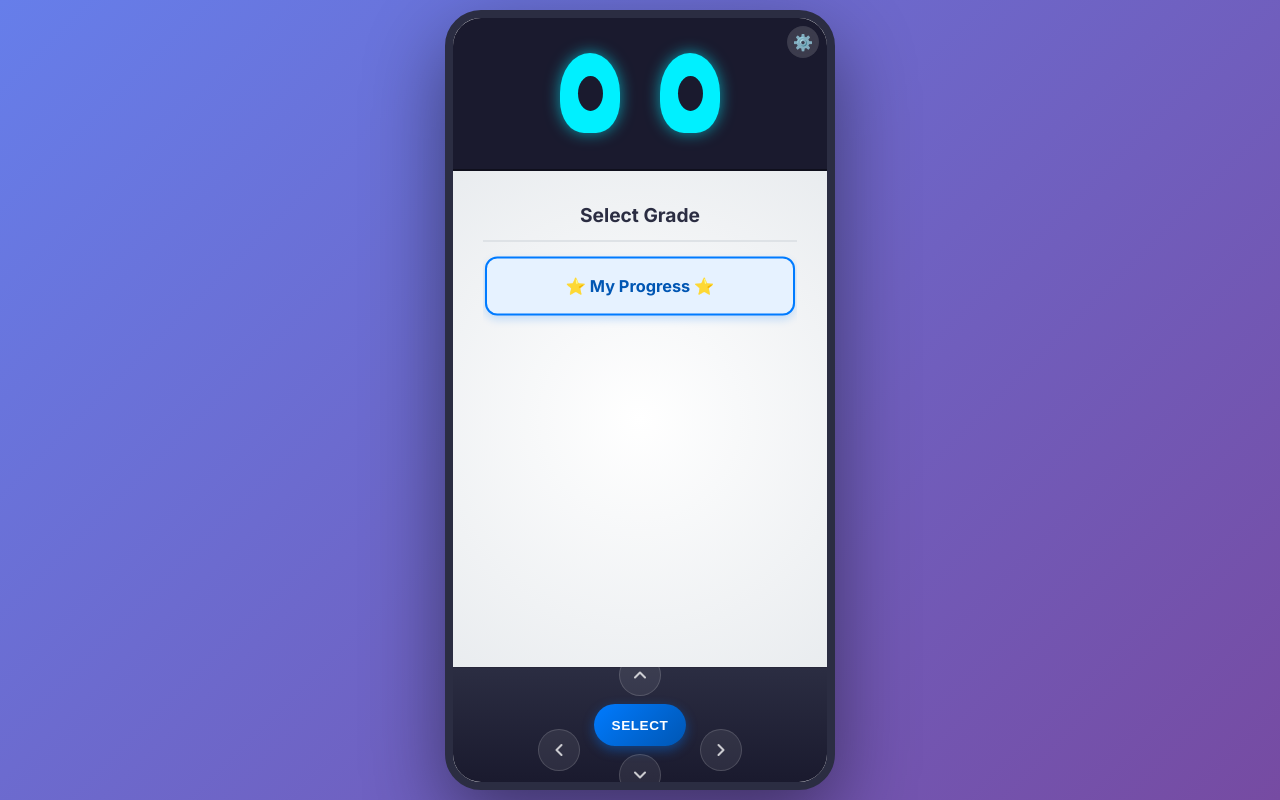
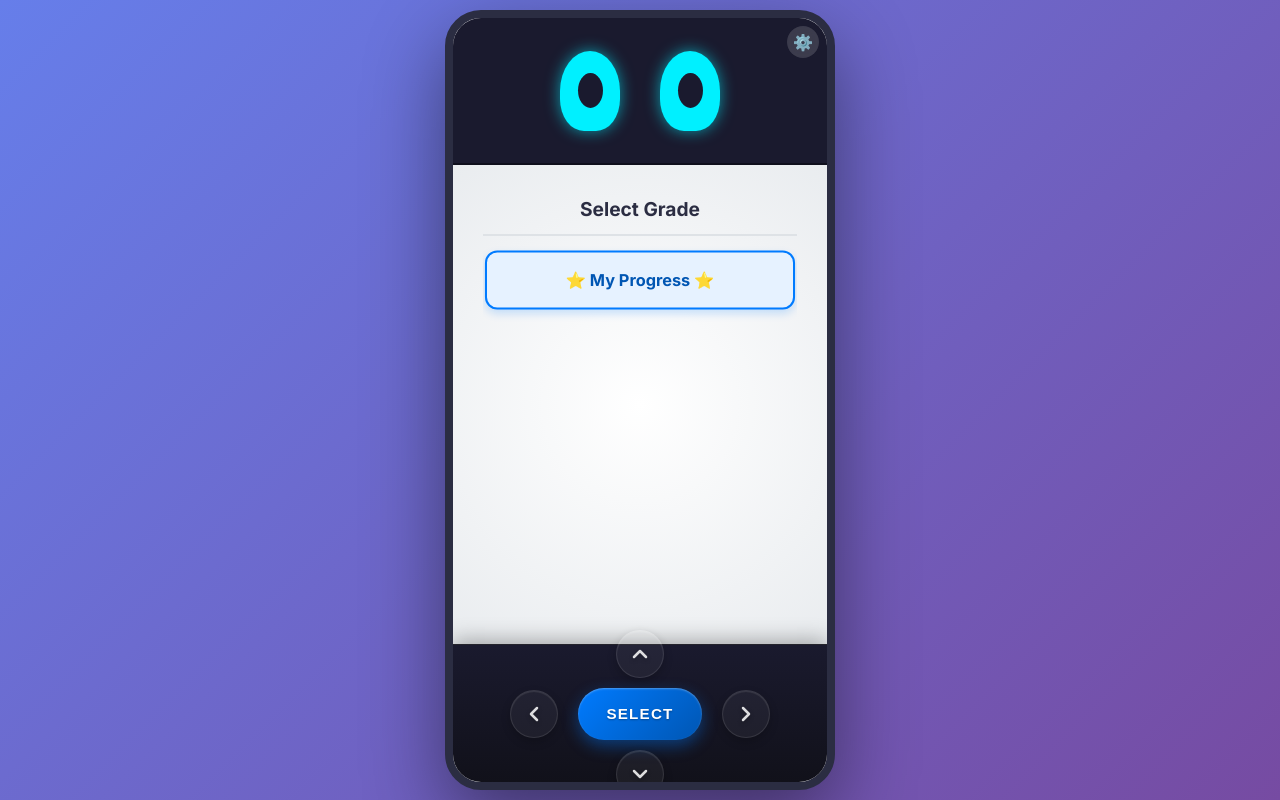
Before and after one commit to palliyalithabsheer-lang/robo-backend, a React (Vite) app: page / in a window 1280 px wide. Built offline with nearby package versions, Linux system fonts and the light colour scheme; no server answers.

Commit message:
UI: Perfectly align bottom navigator using CSS Grid and make it more attractive

```diff
--- a/src/components/ControlBar.css
+++ b/src/components/ControlBar.css
@@ -1,134 +1,157 @@
 .control-bar {
-  height: 15%;
-  background: linear-gradient(to top, #1a1a2e, #2b2d42);
-  border-top: 1px solid rgba(255,255,255,0.06);
+  height: 18%; /* Give slightly more room */
+  background: linear-gradient(to top, #11111a, #1a1a2e);
+  border-top: 1px solid rgba(255,255,255,0.08);
   display: flex;
   justify-content: center;
   align-items: center;
-  gap: 14px;
-  padding: 8px 14px;
+  padding: 10px;
   box-sizing: border-box;
+  box-shadow: 0 -4px 20px rgba(0,0,0,0.3);
+  position: relative;
+  z-index: 10;
 }
 
-.center-btns {
-  display: flex;
-  flex-direction: column;
-  justify-content: center;
+.control-pad {
+  display: grid;
+  grid-template-columns: 48px auto 48px;
+  grid-template-rows: 48px 48px 48px;
+  gap: 12px 20px;
   align-items: center;
-  gap: 8px;
+  justify-items: center;
 }
+
+/* Perfect alignment via Grid */
+.up-btn { grid-column: 2; grid-row: 1; }
+.down-btn { grid-column: 2; grid-row: 3; }
+.left-btn { grid-column: 1; grid-row: 2; }
+.right-btn { grid-column: 3; grid-row: 2; }
+.select-btn { grid-column: 2; grid-row: 2; }
 
 /* ── D-pad nav buttons ──────────────────────────────────────────────────── */
 .nav-btn {
-  background: rgba(255,255,255,0.08);
-  border: 1px solid rgba(255,255,255,0.15);
+  background: rgba(255,255,255,0.05);
+  border: 1px solid rgba(255,255,255,0.1);
   border-radius: 50%;
-  width: 42px;
-  height: 42px;
+  width: 48px;
+  height: 48px;
   display: flex;
   justify-content: center;
   align-items: center;
   cursor: pointer;
-  color: rgba(255,255,255,0.75);
-  transition: background 0.15s, transform 0.1s, box-shadow 0.1s;
+  color: rgba(255,255,255,0.85);
+  transition: all 0.2s cubic-bezier(0.25, 0.46, 0.45, 0.94);
+  box-shadow: 0 4px 10px rgba(0,0,0,0.2), inset 0 1px 1px rgba(255,255,255,0.1);
 }
 
 .nav-btn svg {
-  width: 20px;
-  height: 20px;
+  width: 24px;
+  height: 24px;
+  filter: drop-shadow(0 2px 2px rgba(0,0,0,0.3));
 }
 
 .nav-btn:hover {
-  background: rgba(255,255,255,0.18);
-  transform: translateY(-1px);
+  background: rgba(255,255,255,0.15);
+  transform: translateY(-2px);
+  border-color: rgba(255,255,255,0.3);
+  box-shadow: 0 6px 14px rgba(0,0,0,0.3), inset 0 1px 2px rgba(255,255,255,0.2);
+  color: #fff;
 }
 
 .nav-btn:active {
-  transform: translateY(1px);
-  background: rgba(255,255,255,0.06);
-}
-
-.left-btn, .right-btn {
-  margin-top: 50px; /* Align vertically with select button */
+  transform: translateY(1px) scale(0.95);
+  background: rgba(255,255,255,0.08);
+  box-shadow: 0 2px 5px rgba(0,0,0,0.2);
 }
 
 /* ── Dynamic CENTER button ──────────────────────────────────────────────── */
 .select-btn {
   border: none;
-  border-radius: 22px;
-  padding: 10px 18px;
-  font-weight: 700;
-  font-size: 0.85rem;
-  letter-spacing: 0.04em;
+  border-radius: 28px;
+  padding: 12px 28px;
+  font-weight: 800;
+  font-size: 0.95rem;
+  letter-spacing: 0.08em;
   cursor: pointer;
-  min-width: 78px;
-  min-height: 42px;
-  transition: background 0.2s, transform 0.1s, box-shadow 0.2s;
+  min-width: 110px;
+  min-height: 52px;
+  transition: all 0.2s cubic-bezier(0.25, 0.46, 0.45, 0.94);
   text-transform: uppercase;
+  display: flex;
+  justify-content: center;
+  align-items: center;
+  text-shadow: 0 1px 2px rgba(0,0,0,0.3);
+}
+
+.select-btn:hover {
+  transform: translateY(-2px);
+  filter: brightness(1.15);
 }
 
 .select-btn:active {
-  transform: scale(0.93);
+  transform: translateY(1px) scale(0.93);
+  filter: brightness(0.9);
 }
 
 /* Color variants by state */
 .center-default, .center-select {
   background: linear-gradient(135deg, #007bff, #0056b3);
   color: white;
-  box-shadow: 0 4px 12px rgba(0,123,255,0.4);
+  box-shadow: 0 6px 16px rgba(0,123,255,0.4), inset 0 1px 2px rgba(255,255,255,0.3);
 }
 
 .center-submit {
   background: linear-gradient(135deg, #17a2b8, #0f7285);
   color: white;
-  box-shadow: 0 4px 12px rgba(23,162,184,0.4);
+  box-shadow: 0 6px 16px rgba(23,162,184,0.4), inset 0 1px 2px rgba(255,255,255,0.3);
 }
 
 .center-record {
   background: linear-gradient(135deg, #9b59b6, #7d3c98);
   color: white;
-  box-shadow: 0 4px 12px rgba(155,89,182,0.4);
+  box-shadow: 0 6px 16px rgba(155,89,182,0.4), inset 0 1px 2px rgba(255,255,255,0.3);
 }
 
 .center-stop {
-  background: linear-gradient(135deg, #dc3545, #a71d2a);
+  background: linear-gradient(135deg, #ff4757, #c0392b);
   color: white;
-  box-shadow: 0 4px 12px rgba(220,53,69,0.5);
-  animation: pulse-stop 1s ease-in-out infinite;
+  box-shadow: 0 6px 16px rgba(220,53,69,0.5), inset 0 1px 2px rgba(255,255,255,0.3);
+  animation: pulse-stop 1.5s ease-in-out infinite;
 }
 
 @keyframes pulse-stop {
-  0%, 100% { box-shadow: 0 4px 12px rgba(220,53,69,0.5); }
-  50% { box-shadow: 0 4px 20px rgba(220,53,69,0.85); }
+  0%, 100% { box-shadow: 0 4px 12px rgba(255,71,87,0.5), inset 0 1px 2px rgba(255,255,255,0.3); }
+  50% { box-shadow: 0 4px 24px rgba(255,71,87,0.9), inset 0 1px 2px rgba(255,255,255,0.3); }
 }
 
 .center-next {
-  background: linear-gradient(135deg, #28a745, #1a7a30);
+  background: linear-gradient(135deg, #2ed573, #22a6b3);
   color: white;
-  box-shadow: 0 4px 12px rgba(40,167,69,0.4);
+  box-shadow: 0 6px 16px rgba(46,213,115,0.4), inset 0 1px 2px rgba(255,255,255,0.3);
 }
 
 .center-finish {
-  background: linear-gradient(135deg, #ffc107, #d39e00);
-  color: #1a1a2e;
-  box-shadow: 0 4px 12px rgba(255,193,7,0.4);
+  background: linear-gradient(135deg, #ffa502, #ff7f50);
+  color: #111;
+  text-shadow: 0 1px 2px rgba(255,255,255,0.4);
+  box-shadow: 0 6px 16px rgba(255,165,2,0.4), inset 0 1px 2px rgba(255,255,255,0.5);
 }
 
 .center-play {
   background: linear-gradient(135deg, #11998e, #38ef7d);
   color: white;
-  box-shadow: 0 4px 12px rgba(17,153,142,0.4);
+  box-shadow: 0 6px 16px rgba(17,153,142,0.4), inset 0 1px 2px rgba(255,255,255,0.3);
 }
 
 .center-pause {
-  background: linear-gradient(135deg, #f7971e, #ffd200);
-  color: #1a1a2e;
-  box-shadow: 0 4px 12px rgba(247,151,30,0.4);
+  background: linear-gradient(135deg, #f7b733, #fc4a1a);
+  color: white;
+  box-shadow: 0 6px 16px rgba(247,183,51,0.4), inset 0 1px 2px rgba(255,255,255,0.3);
 }
 
 .center-back {
-  background: rgba(255,255,255,0.12);
-  color: rgba(255,255,255,0.8);
-  box-shadow: none;
-  border: 1px solid rgba(255,255,255,0.2);
+  background: linear-gradient(135deg, #2f3542, #57606f);
+  color: white;
+  box-shadow: 0 6px 16px rgba(0,0,0,0.3), inset 0 1px 2px rgba(255,255,255,0.2);
+  border: 1px solid rgba(255,255,255,0.1);
 }
--- a/src/components/ControlBar.tsx
+++ b/src/components/ControlBar.tsx
@@ -26,16 +26,16 @@ const ControlBar = ({ onUp, onDown, onLeft, onRight, onSelect, centerLabel }: Co
 
   return (
     <div className="control-bar">
-      <button className="nav-btn left-btn" aria-label="Left" onClick={onLeft}>
-        <svg viewBox="0 0 24 24" fill="none" stroke="currentColor" strokeWidth="2.5" strokeLinecap="round" strokeLinejoin="round">
-          <polyline points="15 18 9 12 15 6" />
-        </svg>
-      </button>
-
-      <div className="center-btns">
+      <div className="control-pad">
         <button className="nav-btn up-btn" aria-label="Up" onClick={onUp}>
           <svg viewBox="0 0 24 24" fill="none" stroke="currentColor" strokeWidth="2.5" strokeLinecap="round" strokeLinejoin="round">
             <polyline points="18 15 12 9 6 15" />
+          </svg>
+        </button>
+
+        <button className="nav-btn left-btn" aria-label="Left" onClick={onLeft}>
+          <svg viewBox="0 0 24 24" fill="none" stroke="currentColor" strokeWidth="2.5" strokeLinecap="round" strokeLinejoin="round">
+            <polyline points="15 18 9 12 15 6" />
           </svg>
         </button>
 
@@ -47,18 +47,18 @@ const ControlBar = ({ onUp, onDown, onLeft, onRight, onSelect, centerLabel }: Co
           {centerLabel}
         </button>
 
+        <button className="nav-btn right-btn" aria-label="Right" onClick={onRight}>
+          <svg viewBox="0 0 24 24" fill="none" stroke="currentColor" strokeWidth="2.5" strokeLinecap="round" strokeLinejoin="round">
+            <polyline points="9 18 15 12 9 6" />
+          </svg>
+        </button>
+
         <button className="nav-btn down-btn" aria-label="Down" onClick={onDown}>
           <svg viewBox="0 0 24 24" fill="none" stroke="currentColor" strokeWidth="2.5" strokeLinecap="round" strokeLinejoin="round">
             <polyline points="6 9 12 15 18 9" />
           </svg>
         </button>
       </div>
-
-      <button className="nav-btn right-btn" aria-label="Right" onClick={onRight}>
-        <svg viewBox="0 0 24 24" fill="none" stroke="currentColor" strokeWidth="2.5" strokeLinecap="round" strokeLinejoin="round">
-          <polyline points="9 18 15 12 9 6" />
-        </svg>
-      </button>
     </div>
   );
 };
```
